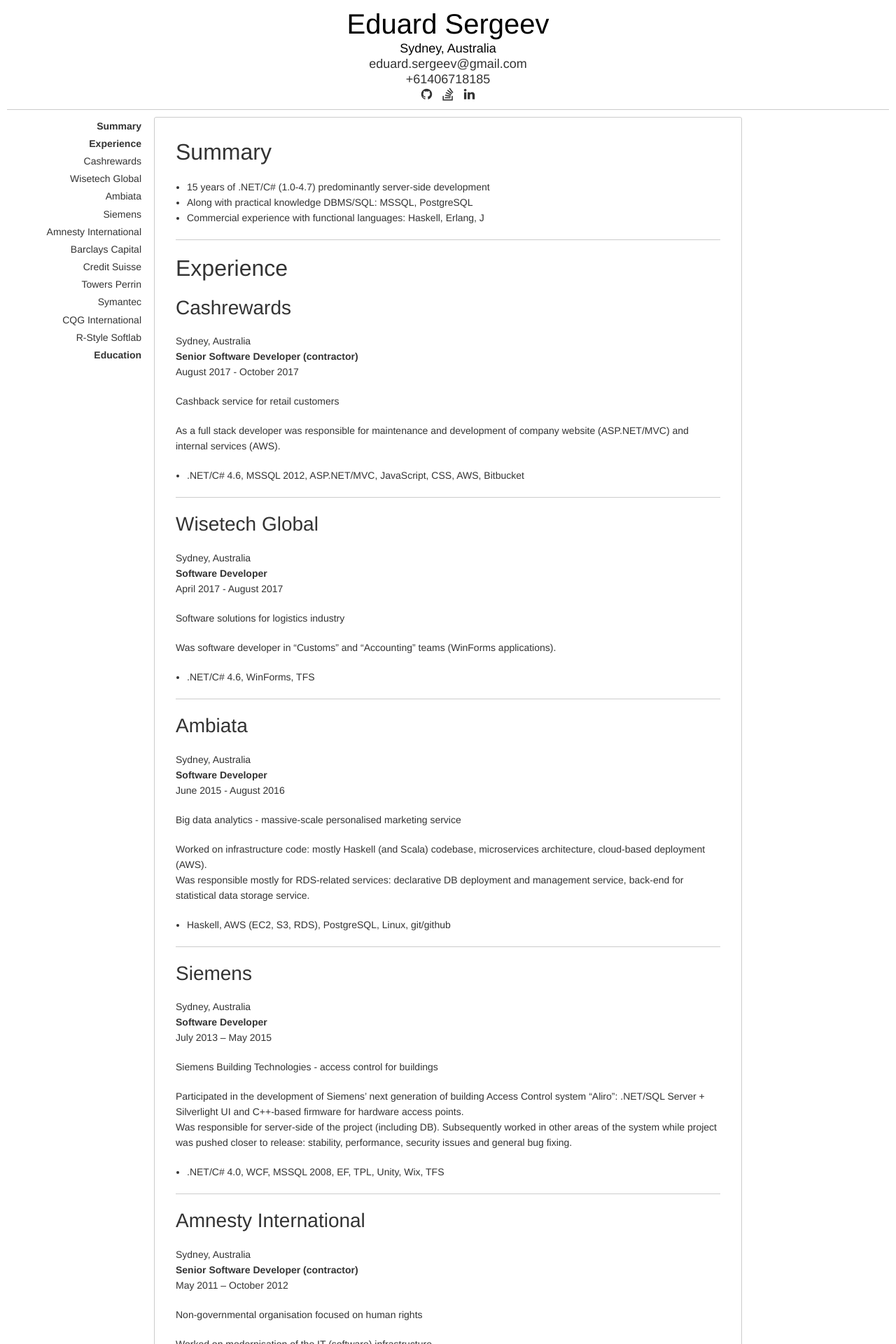
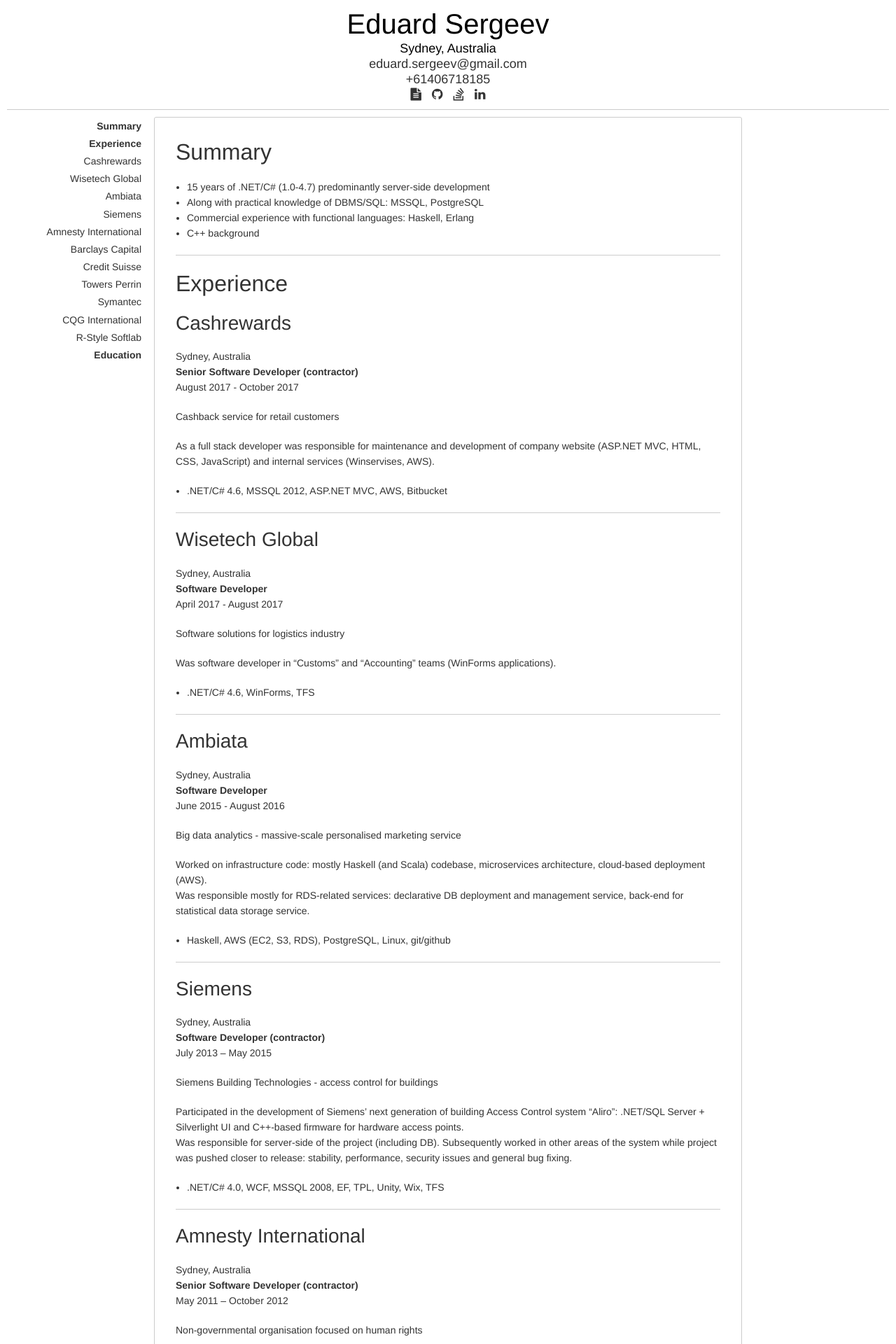
Before and after one commit to EduardSergeev/CV, a Jekyll site: the page built from index.md, in a window 1280 px wide. Shown: the top 1920 px of the page at 70% size. Built offline with Jekyll 4.4.1, drawn with Linux system fonts in a browser that asks for light colours.

Commit message:
Add link to PDF
Minor content changes

```diff
--- a/_layouts/default.html
+++ b/_layouts/default.html
@@ -30,6 +30,10 @@
           {{ site.cv.location }}<br/>
           <a href="mailto:{{ site.cv.email }}">{{ site.cv.email }}</a><br/>
           <a href="tel:{{ site.cv.phone }}">{{ site.cv.phone }}</a><br/>
+          <a href="{{ '/assets/pdf/Eduard_Sergeev_CV.pdf' | relative_url }}" title="PDF">
+            <i class="fa fa-file-text" aria-hidden="true"></i>
+          </a>
+          &nbsp;
           <a href="{{ site.cv.github }}" title="GitHub">
             <i class="fa fa-github" aria-hidden="true"></i>
           </a>
--- a/assets/css/style.scss
+++ b/assets/css/style.scss
@@ -138,14 +138,14 @@
 
 
 @media print {
+  .nav {
+    display: none;
+  }
+
   #header {
     display: block;
     text-align: left;
     padding-bottom: 40px;
-  }
-
-  .nav {
-    display: none;
   }
 
   #nav {
```
Also changed, not shown: README.md, 1 other file.
